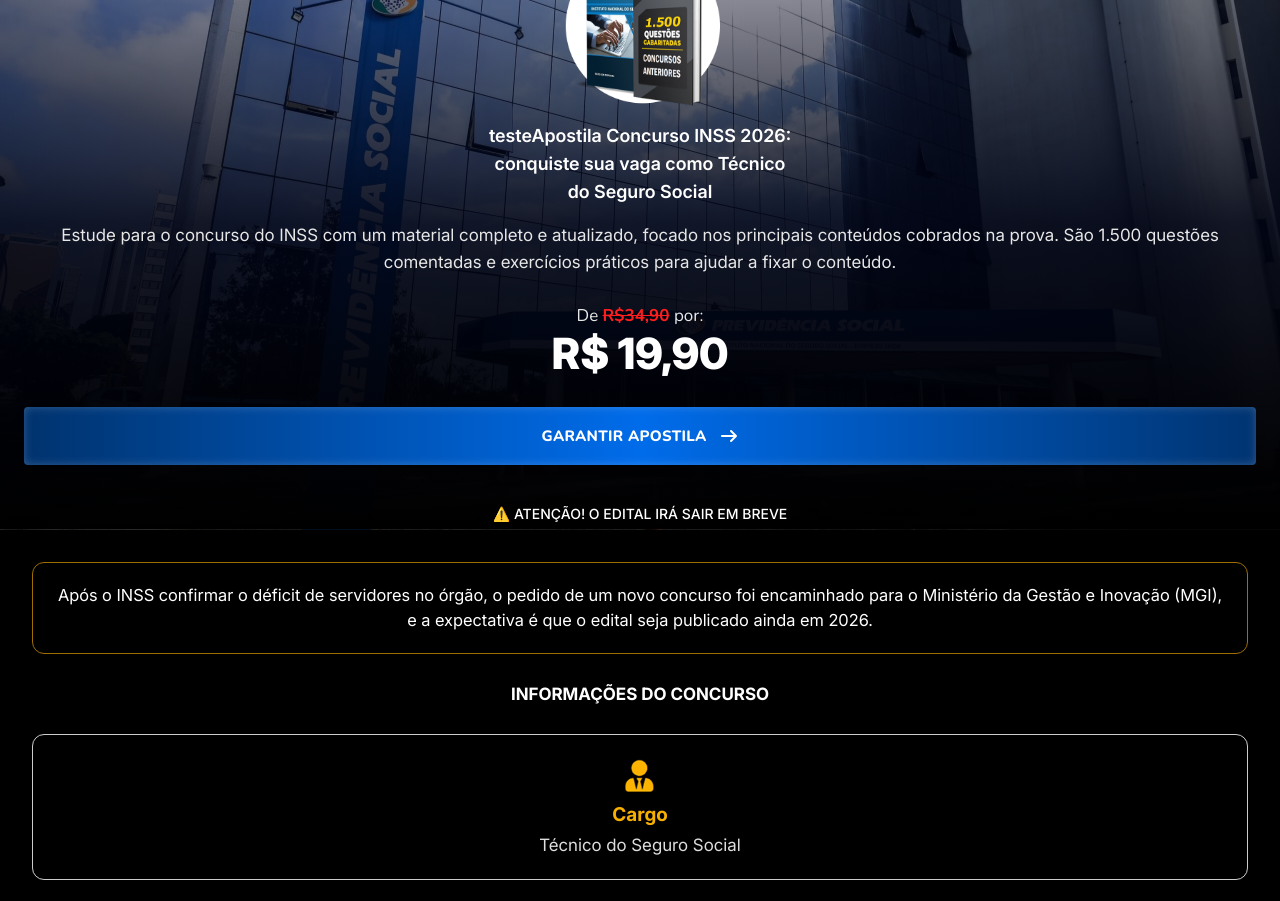
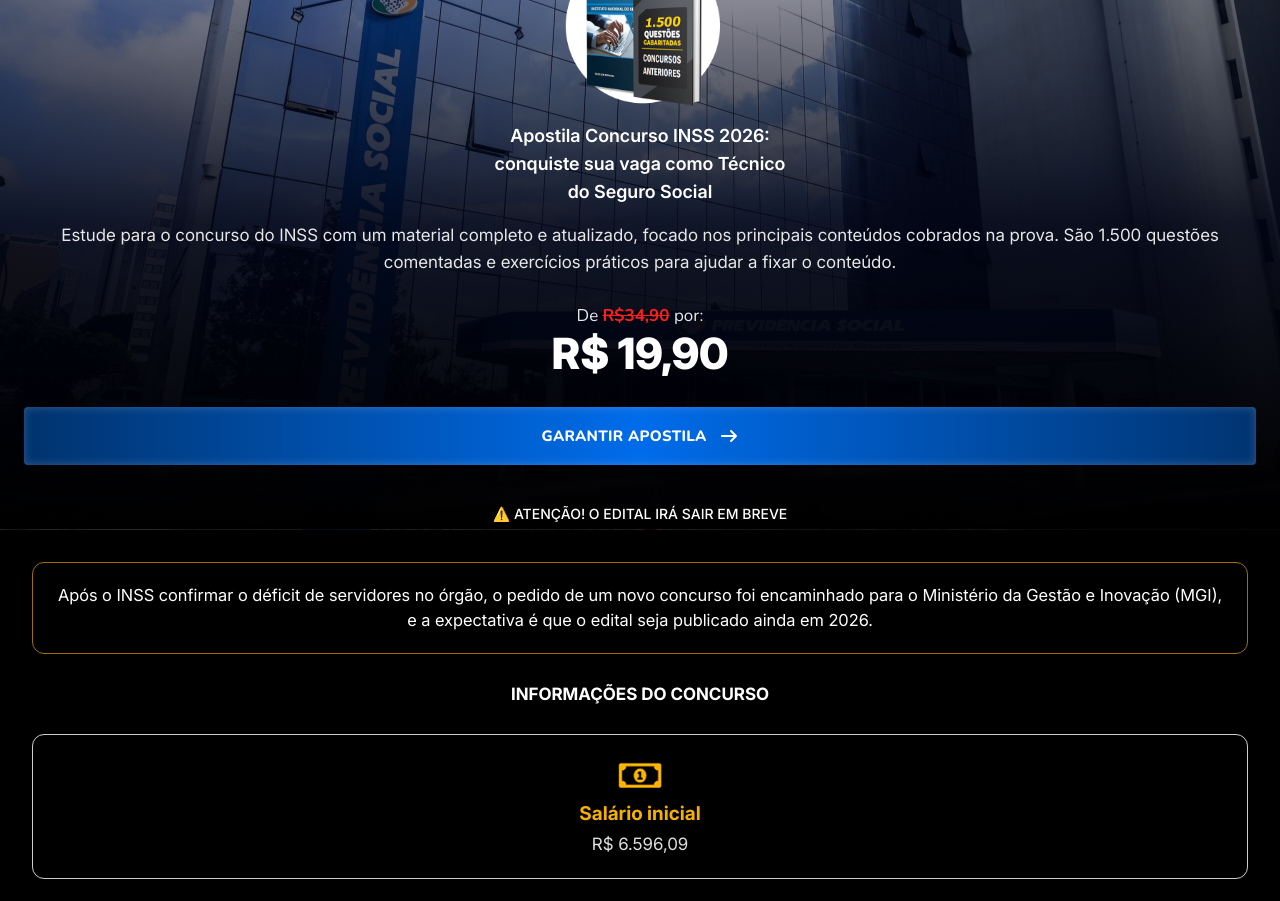
Before and after one commit to allanpdev/tcbconcursos, a Next.js app: page / in a window 1280 px wide. Shown: the part 120-1021 px from the top of the page. Built offline with nearby package versions, Linux system fonts and the light colour scheme.

Commit message:
backup before new copywriting

```diff
--- a/src/app/sections/about/About.js
+++ b/src/app/sections/about/About.js
@@ -11,11 +11,6 @@ export default function About(){
         <h2 id="about-title">Informações do concurso</h2>
 
         <div id="about-box-container">
-          <div className="about-box">
-            <img src="/icons/info-cargo.webp" width="30" height="33" alt='Ícone ilustrativo'/>
-            <h3>Cargo</h3>
-            <span>Técnico do Seguro Social</span>
-          </div>
           <div className="about-box">
             <img src="/icons/info-salario.webp" width="50" height="32" alt='Ícone ilustrativo'/>
             <h3>Salário inicial</h3>
--- a/src/app/sections/hero/Hero.js
+++ b/src/app/sections/hero/Hero.js
@@ -7,7 +7,7 @@ export default function Hero(){
 			<div id="hero-container">
 				<div id="hero-content">
 					<img aria-hidden src="/images/apostila.webp" alt="File icon" width="180" height="180" fetchPriority='high'/>
-					<h1>testeApostila Concurso INSS 2026:<br/> conquiste sua vaga como Técnico<br/> do Seguro Social</h1>
+					<h1>Apostila Concurso INSS 2026:<br/> conquiste sua vaga como Técnico<br/> do Seguro Social</h1>
 					<p>Estude para o concurso do INSS com um material completo e atualizado, focado nos principais conteúdos cobrados na prova. São 1.500 questões comentadas e exercícios práticos para ajudar a fixar o conteúdo.</p>
 				</div>
 
```
